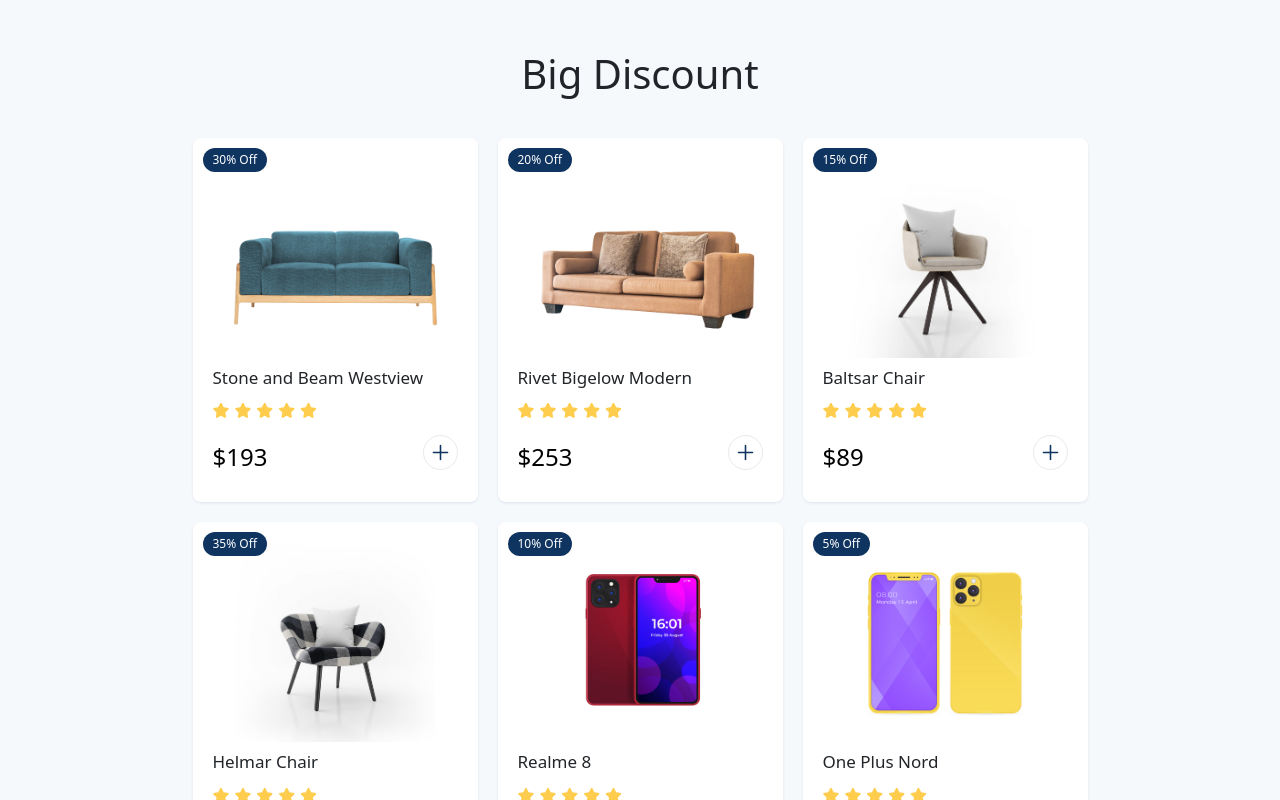
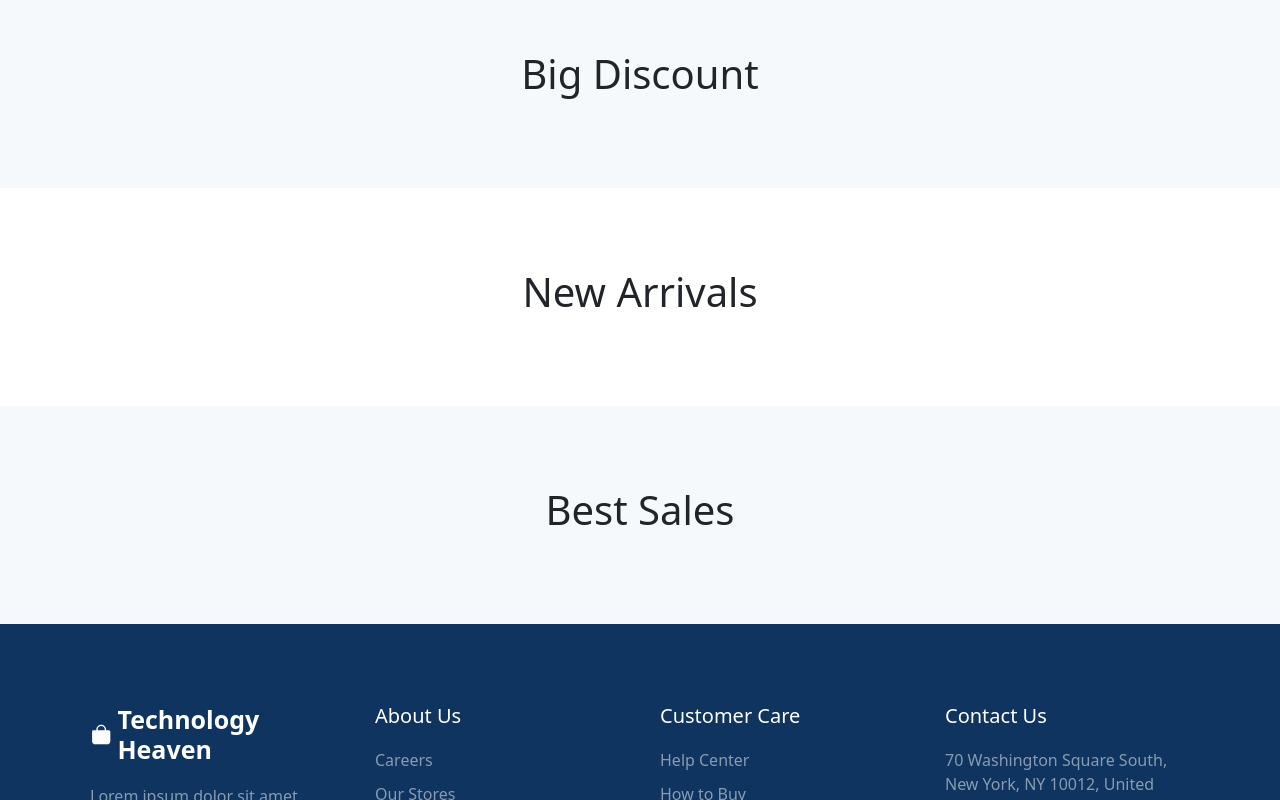
Before and after one commit to meta-crusher/technology-heaven-fe, a React (Create React App) app: page / in a window 1280 px wide. Shown: the part 900-1700 px from the top of the page. Built offline with nearby package versions, Linux system fonts and the light colour scheme.

Commit message:
updated shop file

```diff
--- a/src/components/ProductCard/ProductCard.jsx
+++ b/src/components/ProductCard/ProductCard.jsx
@@ -1,18 +1,19 @@
-import { Col } from "react-bootstrap";
+import {Col} from "react-bootstrap";
 import "./product-card.css";
-import { useNavigate } from "react-router-dom";
-import { toast } from "react-toastify";
-import { useDispatch } from "react-redux";
-import { addToCart } from "../../app/features/cart/cartSlice";
+import {useNavigate} from "react-router-dom";
+import {toast} from "react-toastify";
+import {useDispatch} from "react-redux";
+import {addToCart} from "../../app/features/cart/cartSlice";
+import ProductRating from "../ProductReviews/ProductRating";
 
-const ProductCard = ({ title, productItem }) => {
+const ProductCard = ({title, productItem}) => {
     const dispatch = useDispatch();
     const router = useNavigate();
     const handelClick = () => {
-    router(`/shop/${productItem.id}`);
+        router(`/shop/${productItem._id}`);
     };
     const handelAdd = (productItem) => {
-    dispatch(addToCart({ product: productItem, num: 1 }));
+        dispatch(addToCart({product: productItem, num: 1}));
         toast.success("Product has been added to cart!");
     };
     return (
@@ -23,21 +24,15 @@ const ProductCard = ({ title, productItem }) => {
             <img
                 loading="lazy"
                 onClick={() => handelClick()}
-        src={productItem.imgUrl}
+                src={productItem.image[0]}
                 alt=""
             />
             <div className="product-like">
                 <ion-icon name="heart-outline"></ion-icon>
             </div>
             <div className="product-details">
-        <h3 onClick={() => handelClick()}>{productItem.productName}</h3>
-        <div className="rate">
-          <i className="fa fa-star"></i>
-          <i className="fa fa-star"></i>
-          <i className="fa fa-star"></i>
-          <i className="fa fa-star"></i>
-          <i className="fa fa-star"></i>
-        </div>
+                <h3 onClick={() => handelClick()}>{productItem.title}</h3>
+                <ProductRating rating={productItem.rating}/>
                 <div className="price">
                     <h4>${productItem.price}</h4>
                     <button
--- a/src/components/Section.jsx
+++ b/src/components/Section.jsx
@@ -10,13 +10,13 @@ const Section = ({ title, bgColor, productItems }) => {
         </div>
         <Row className="justify-content-center">
           {productItems.map((productItem) => {
-            return (
-              <ProductCard
-                key={productItem.id}
-                title={title}
-                productItem={productItem}
-              />
-            );
+            // return (
+            //   <ProductCard
+            //     key={productItem.id}
+            //     title={title}
+            //     productItem={productItem}
+            //   />
+            // );
           })}
         </Row>
       </Container>
--- a/src/pages/Shop.jsx
+++ b/src/pages/Shop.jsx
@@ -1,27 +1,44 @@
 import { Col, Container, Row } from "react-bootstrap";
 import FilterSelect from "../components/FilterSelect";
 import SearchBar from "../components/SeachBar/SearchBar";
-import {Fragment, useEffect, useState} from "react";
-import { products } from "../utils/products";
+import { Fragment, useEffect, useState } from "react";
+import axios from 'axios';
 import ShopList from "../components/ShopList";
 import Banner from "../components/Banner/Banner";
 import useWindowScrollToTop from "../hooks/useWindowScrollToTop";
+import { constants } from './../utils/constants'; // Make sure this path is correct
 
 const Shop = () => {
-  const [filterList, setFilterList] = useState(
-    products.filter((item) => item.category === "sofa")
-  );
+  const [filterList, setFilterList] = useState([]);
+  const [loading, setLoading] = useState(true);
+  const [error, setError] = useState(null);
 
   useEffect(() => {
+    const fetchProducts = async () => {
+      setLoading(true); // Start loading state
+      try {
+        const response = await axios.get(constants.GET_ALL_PRODUCTS); // Use the constant for the endpoint
+        setFilterList(response.data.products); // Assuming products are in response.data.products
+      } catch (error) {
+        setError(error.message);
+      } finally {
+        setLoading(false); // End loading state
+      }
+    };
 
-  }, []);
+    fetchProducts();
+  }, [] );
+
   useWindowScrollToTop();
+
+  if (loading) return <p>Loading...</p>;
+  if (error) return <p>Error: {error}</p>;
 
   return (
       <Fragment>
-      <Banner title="product" />
+        <Banner title="Product" />
         <section className="filter-bar">
-        <Container className="filter-bar-contianer">
+          <Container className="filter-bar-container">
             <Row className="justify-content-center">
               <Col md={4}>
                 <FilterSelect setFilterList={setFilterList} />
```
Lines whose indentation alone changed are shown as unchanged.
